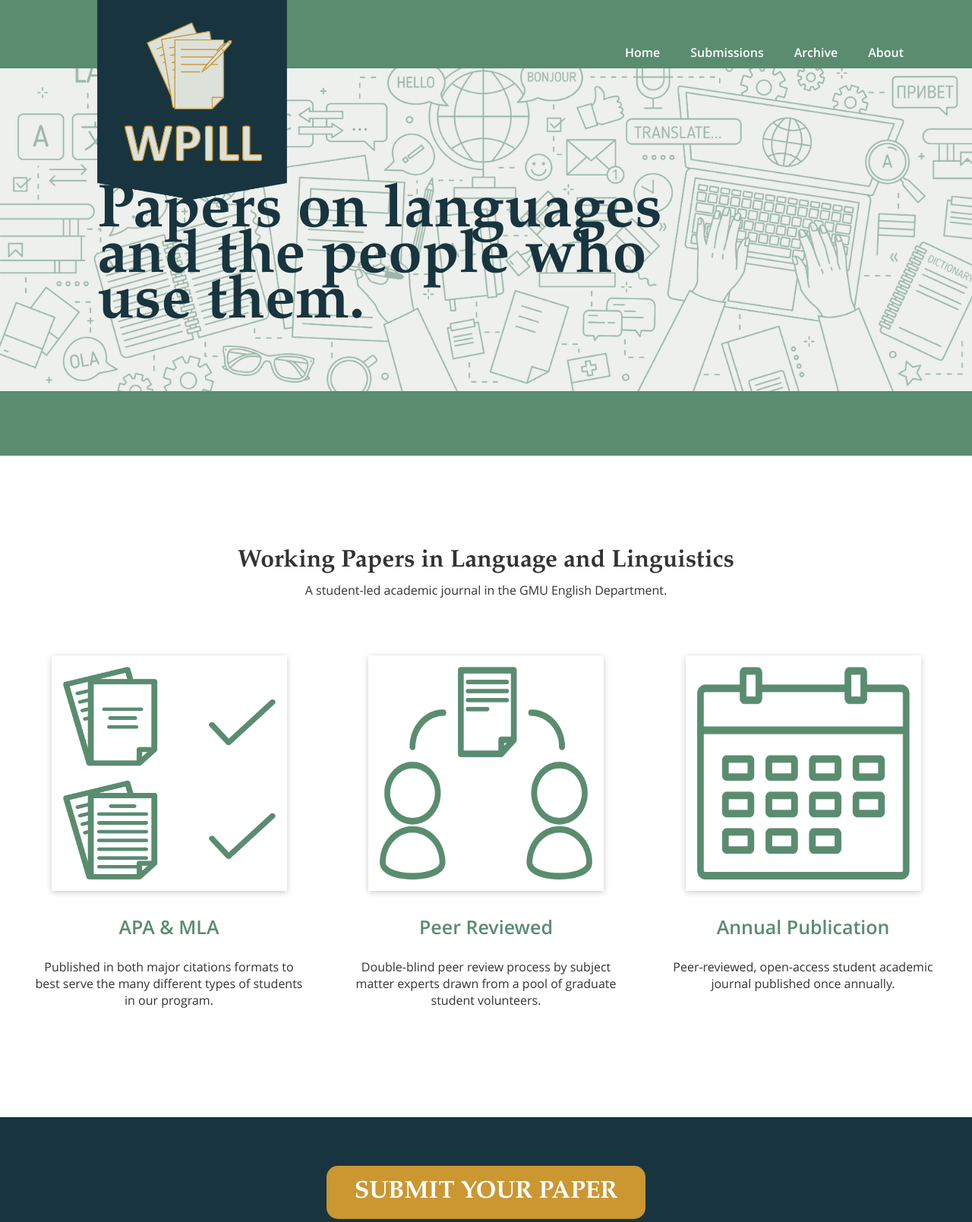
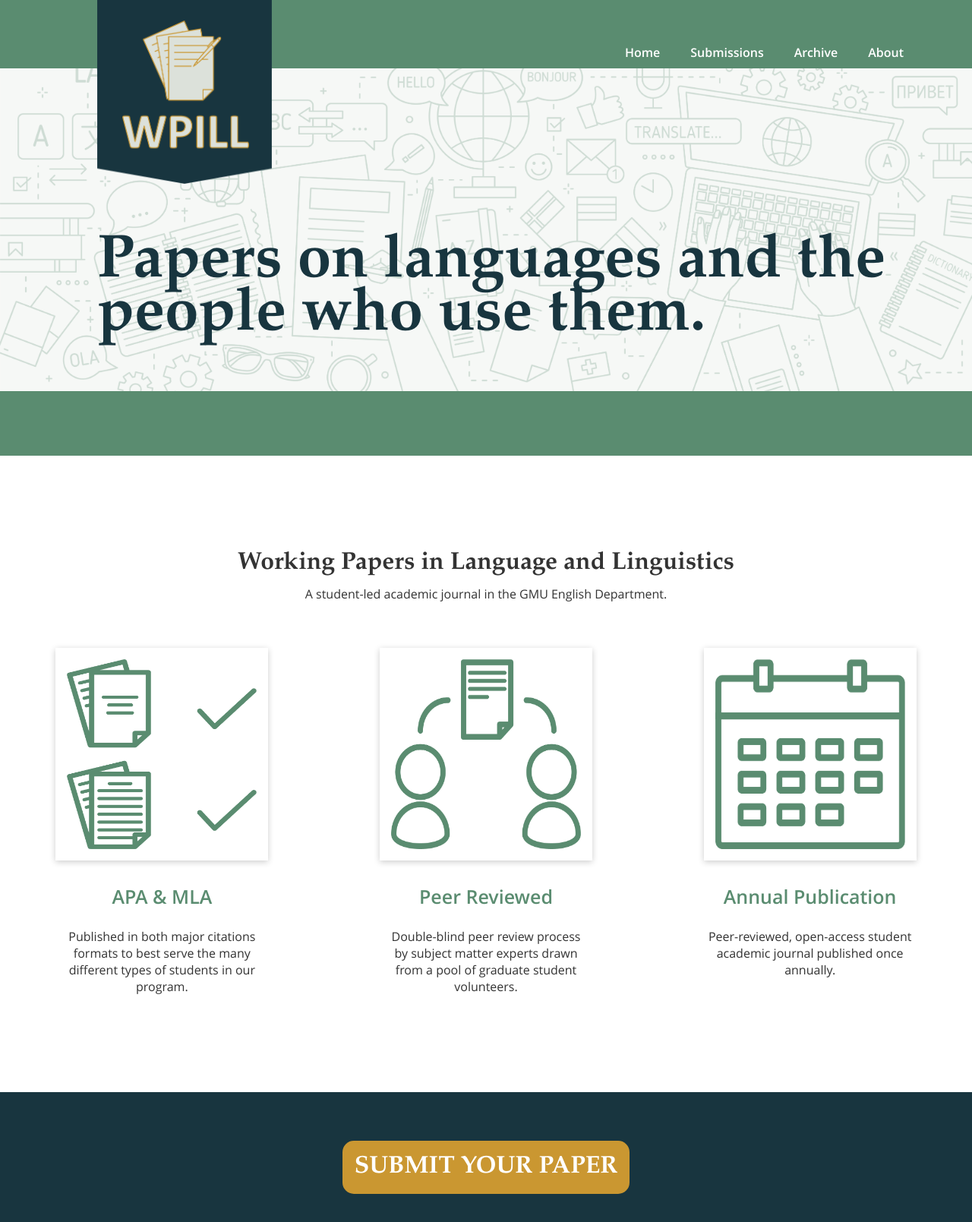
Before and after one commit to bhunt6/WPILL, a plain HTML site: page index.html in a window 1280 px wide. Shown: the top 1609 px of the page at 76% size. Drawn offline with nearby package versions, Linux system fonts and the light colour scheme.

Commit message:
Spelling; alter timeline date; styling; files refs

```diff
--- a/index.html
+++ b/index.html
@@ -74,10 +74,8 @@
         <!--/Cards-->
         <!--Action-->
         <div id="action_section">
-            <div id="action_content">
-                <div id="action_btn">
-                    <a target="_blank" rel="noopener noreferrer" href="https://docs.google.com/forms/d/e/1FAIpQLSfUQ5xvdWReXrKcOG3xr2c9V9CxiWEqNR1vOjSTh-4dxjw3IA/viewform?usp=sf_link"><h1>SUBMIT YOUR PAPER</h1></a>
-                </div>
+            <div id="action_btn">
+                <a target="_blank" rel="noopener noreferrer" href="https://docs.google.com/forms/d/e/1FAIpQLSfUQ5xvdWReXrKcOG3xr2c9V9CxiWEqNR1vOjSTh-4dxjw3IA/viewform?usp=sf_link"><h1>SUBMIT YOUR PAPER</h1></a>
             </div>
         </div>
         <!--/Footer-->
--- a/issues.js
+++ b/issues.js
@@ -361,17 +361,17 @@ issues = [
             {
                 "author": "Chris Alderman:",
                 "title": "Glossomimesis.",
-                "file": "texts/issue_9/9_ChrisAlderman-compressed.pdf"
+                "file": "texts/issue_9/9_ChrisAlderman.pdf"
             },
             {
                 "author": "John Kinney:",
                 "title": "The L2 English production of [ð] in word-initial onset and intervocalic onset position: A pilot study.",
-                "file": "texts/issue_9/9_JohnKinney-compressed.pdf"
+                "file": "texts/issue_9/9_JohnKinney.pdf"
             },
             {
                 "author": "Justin Voigt:",
                 "title": "The Distinction between Noun-Phrase Premodifiers: Nouns are not Adjectives.",
-                "file": "texts/issue_9/9_JustinVoigt_NP Premodifiers-compressed.pdf"
+                "file": "texts/issue_9/9_JustinVoigt_NP Premodifiers.pdf"
             },
             {
                 "author": "Justin Voigt:",
--- a/style_main.css
+++ b/style_main.css
@@ -1,12 +1,18 @@
 * {
   margin: 0;
   padding: 0;
+  box-sizing: inherit;
 }
 
-body {
+body, html {
   background-color: #ffffff;
   color: #333;
   font-family: "Open Sans";
+  margin: 0;
+  padding: 0;
+  width: 100%;
+  height: 100%;
+  box-sizing: border-box;
 }
 
 h1 {
@@ -15,7 +21,7 @@ h1 {
   font-style: normal;
   font-variant: normal;
   font-weight: 700;
-  line-height: 23px;
+  line-height: 28px;
 }
 
 h3{
@@ -44,20 +50,6 @@ h3{
   src: local('Open Sans Semibold'), local('OpenSans-Semibold'), url(https://fonts.gstatic.com/s/opensans/v13/MTP_ySUJH_bn48VBG8sNSnhCUOGz7vYGh680lGh-uXM.woff) format('woff');
 }
 
-/*
-@media only screen and (max-width: 1300px){
-
-  #cards{
-    flex-direction: column;
-  }
-
-  #logo_ribbon>img {
-    width: 100px;
-  }
-
-}*/
-
-
 #container{
   display: flex;
   flex-direction: column;
@@ -77,7 +69,7 @@ h3{
   font-style: normal;
   font-variant: normal;
   font-weight: 700;
-  line-height: 60px;
+  line-height: 70px;
   display: inline;
   font-size: 80px;
   overflow: visible;
@@ -109,7 +101,8 @@ h3{
 }
 
 #logo_ribbon > img{
-  width: 250px;
+  position:relative;
+  width: 230px;
 }
 
 /*    Nav    */
@@ -122,6 +115,7 @@ h3{
   background-color: #5a8c70;
   column-gap: 20px;
   padding-right: 80px;
+  width: 100%;
   height: 90px;
   position: relative;
 }
@@ -250,39 +244,26 @@ h3{
 #banner {
   width: 100%;
   height: 425px;
-  background-position: center;
   position: relative;
-  display: inline-block;
+  display: flex;
+  overflow: hidden;
 }
 
 .img_res{
-  width: 100%;
-  height: auto;
-  min-width: 1215px;
-  min-height: 425px;
+  min-width: 100%;
   border: none;
-  display: block;
-  opacity: 0.5;
+  opacity: 0.25;
 }
 
 .text_box {
     position: absolute;
-    height: 80%;
+    height: 100%;
     display: flex;
     flex-direction: column;
-    justify-content: center;
-    text-align: start;
-    align-items: center;
-    width: 65%;
-    padding-left: 10%;
+    justify-content: end;
+    width: 100%;
+    padding: 0% 5% 5% 10%;
     z-index: 1;
-}
-
-.text_box:before {
-   content: '';
-   display: inline-block;
-   height: 100%;
-   vertical-align: middle;
 }
 
 #break {
@@ -292,6 +273,7 @@ h3{
 }
 
 #cards_section{
+  max-width: 100%;
   padding: 10% 0% 10% 0%;
 }
 
@@ -315,16 +297,16 @@ h3{
 
 #cards{
   display: flex;
-  justify-content: space-evenly;
+  justify-content: space-around;
   flex-direction: row;
 }
 
 #cards > .card{
   display: flex;
+  flex: 0 1 auto;
   flex-direction: column;
   align-items: center;
-  margin: 15px;
-  width: 360px;
+  width: 300px;
 }
 
 .card > .img_mask{
@@ -336,8 +318,8 @@ h3{
 }
 
 .img_mask > img{
-  height: 280px;
-  width: 280px;
+  height: 250px;
+  width: 250px;
 }
 
 .card_text{
@@ -346,16 +328,15 @@ h3{
   align-items: center;
 }
 
-.card_text p{
+.card_text>p{
   text-align: center;
+  padding-left: 1rem;
+  padding-right: 1rem;
 }
 
 #action_section{
   background-color: #18353f;
   padding: 5%;
-}
-
-#action_content{
   display: flex;
   flex-direction: column;
   align-items: center;
@@ -363,18 +344,23 @@ h3{
 
 #action_btn{
   height: 70px;
-  width: 420px;
+  max-width: 420px;
+
 }
+
 #action_btn > a{
-  width: 100%;
+  width: auto;
   height: 100%;
   display: flex;
+  flex-direction: column;
   align-items: center;
   justify-content: center;
+  text-align: center;
   background-color: #ca9731;
   color: #ffffff;
   border-radius: 15px;
   text-decoration: none;
+  padding: 0rem 1rem 0rem 1rem;
 }
 
 #action_btn > a:hover{
@@ -462,3 +448,42 @@ ul{
 }
 
 /*    Past Issues Page Content     */
+
+@media only screen and (max-width: 900px){
+
+  #cards{
+    flex-direction: column;
+    align-items: center;
+  }
+
+  #logo_ribbon>img {
+    scale: 60%;
+    top:-60px;
+    left:-20%;
+  }
+
+  #body_content p{
+    padding: 10px 5% 15px 0px;
+  }
+
+  #title_section{
+    padding: 100px 10% 3% 10%;
+  }
+}
+
+@media only screen and (max-width: 650px){
+
+  #cards{
+    flex-direction: column;
+    align-items: center;
+  }
+
+  .title_text {
+    font-size: 50px;
+    line-height: 55px;
+  }
+
+  .text_box{
+    padding-bottom: 10%;
+  }
+}
```
Also changed, not shown: editors.html (+1 -1 lines), submissions.html (+6 -6 lines).
